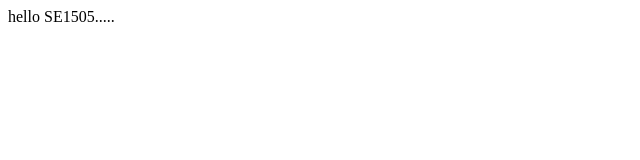
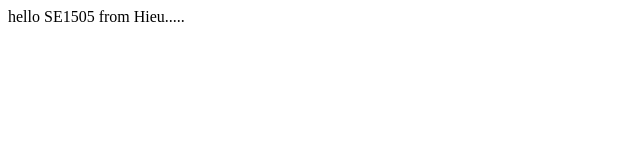
Before and after one commit to lttlan/Example1_Hello, a plain HTML site: page index.html in a window 1280 px wide. Shown: the full height of the page, 0-640 px from the left. Drawn offline with Linux system fonts and the light colour scheme.

Commit message:
Update index.html

```diff
--- a/index.html
+++ b/index.html
@@ -6,6 +6,6 @@
     <title></title>
 </head>
 <body>
-    hello SE1505.....
+    hello SE1505 from Hieu.....
 </body>
 </html>
```
